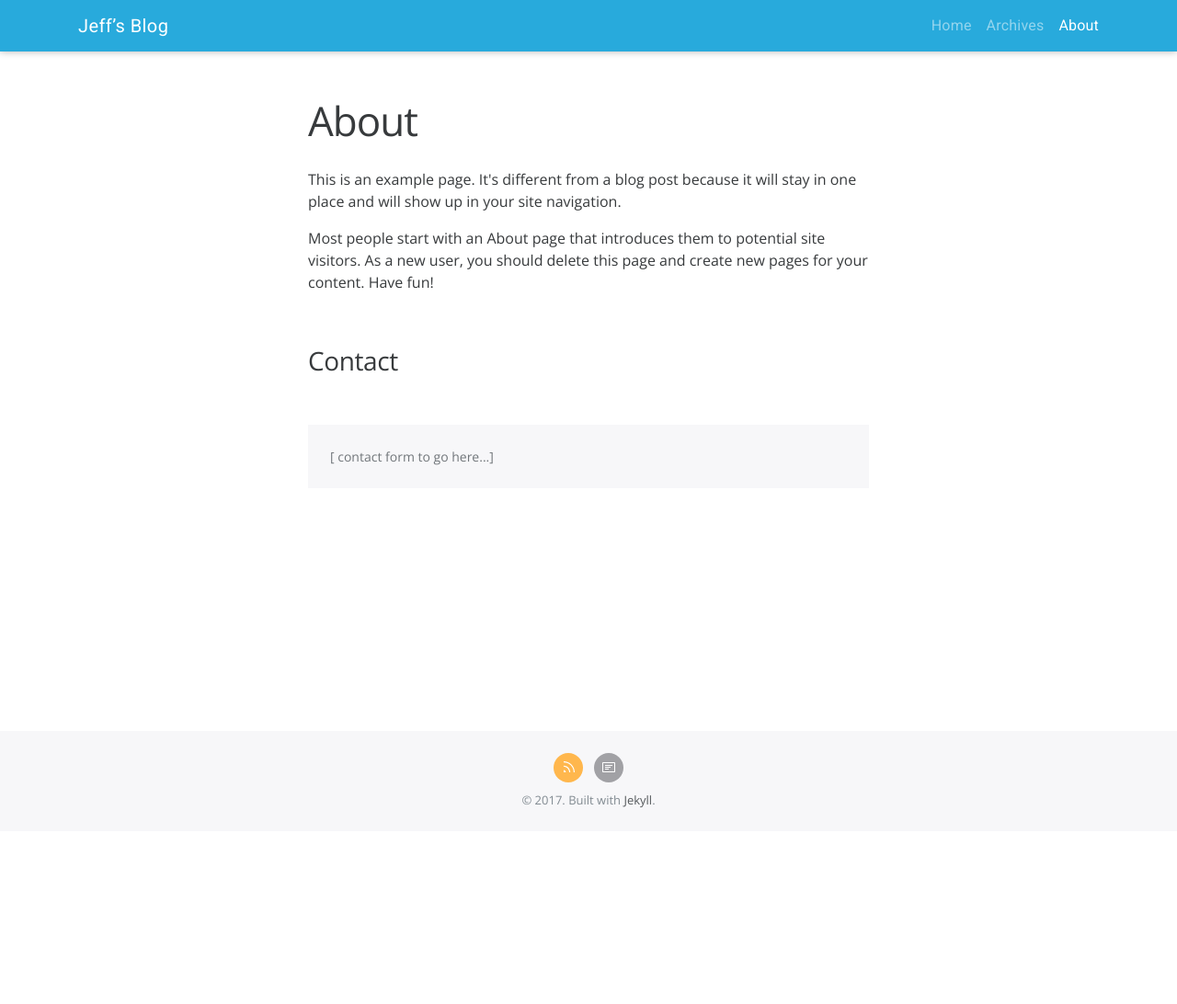
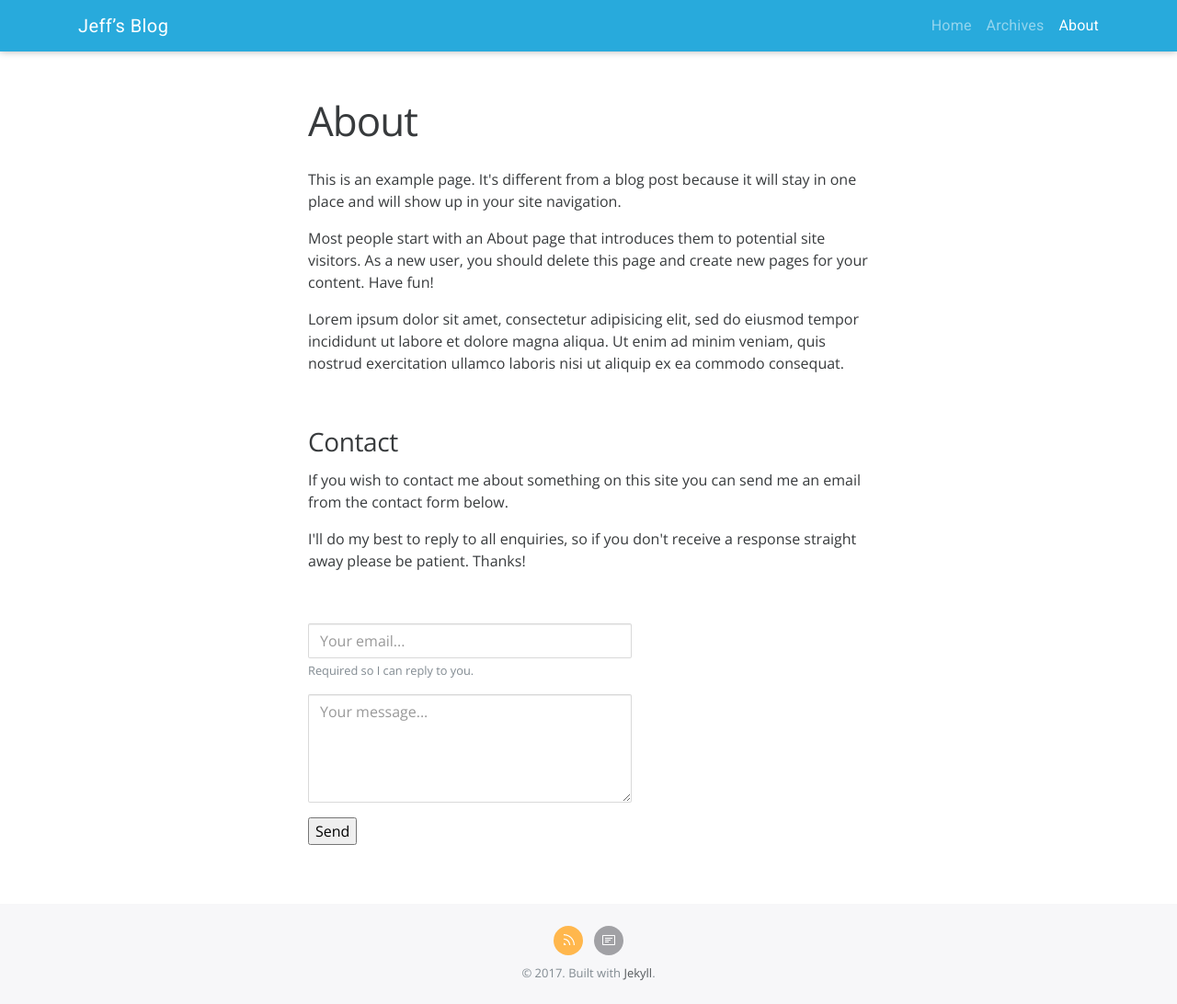
Before and after one commit to jefx07/jefx07.github.io, a Jekyll site: the page built from about.html, in a window 1280 px wide. Shown: the whole page at 92% size. Built offline with Jekyll 4.4.1, drawn with Linux system fonts in a browser that asks for light colours; nearby versions of some CDN libraries; before the commit the page ends 904 px from its top, so only the background shows below that.

Commit message:
testing contact form

```diff
--- a/about.html
+++ b/about.html
@@ -12,15 +12,21 @@ in one place and will show up in your site navigation.</p>
 visitors. As a new user, you should delete this page and create new pages for your
 content. Have fun!</p>
 
+<p>Lorem ipsum dolor sit amet, consectetur adipisicing elit, sed do eiusmod
+  tempor incididunt ut labore et dolore magna aliqua. Ut enim ad minim veniam,
+  quis nostrud exercitation ullamco laboris nisi ut aliquip ex ea commodo
+  consequat.</p>
+
 <p>&nbsp;</p>
 
 <h3 id="contact">Contact</h3>
 
+{% comment %}
 <p>&nbsp;</p>
 <p class="entry-footer">[ contact form to go here...]</p>
 <div style="width:auto; height:180px"></div>
+{% endcomment %}
 
-{% comment %}
 <p>If you wish to contact me about something on this site you can send me an
 email from the contact form below.</p>
 
@@ -39,7 +45,6 @@ straight away please be patient. Thanks!</p>
     <textarea class="form-control" id="inputMessage" name="message" placeholder="Your message..." rows="5"></textarea>
   </div>
   <input type="text" name="_gotcha" aria-hidden="true" style="display:none">
-  <!-- <input type="hidden" name="_next" value="//site.io/thanks.html"> -->
+  <!-- <input type="hidden" name="_next" value="{{ '/thanks/' | absolute_url }}"> -->
   <button class="button" type="submit">Send</button>
 </form>
-{% endcomment %}
--- /dev/null
+++ b/thanks.html
@@ -0,0 +1,17 @@
+---
+layout: page
+title: Thanks
+permalink: "thanks/index.html"
+description: "Your message has been sent successfully."
+sitemap: false
+---
+
+<blockquote>
+  <p>Hooray! Your message has been sent successfully.</p>
+</blockquote>
+
+<p>Thanks for contacting me, I'll do my best to respond as soon as possible.</p>
+
+<p>Take me <a href="{{ '/about/' | relative_url }}">back</a> to the previous
+  page or visit my <a href="{{ '/' | relative_url}}">home</a> page to browse more
+  articles.</p>
```
